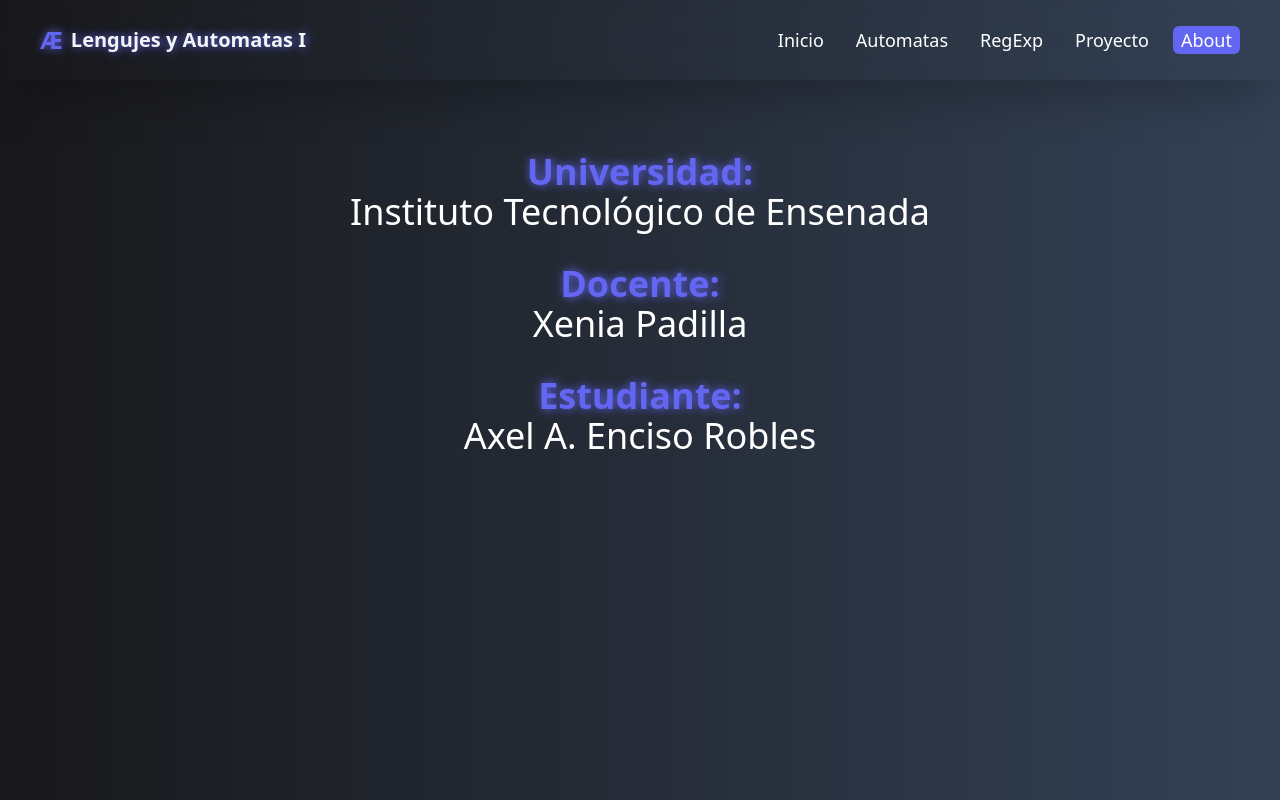
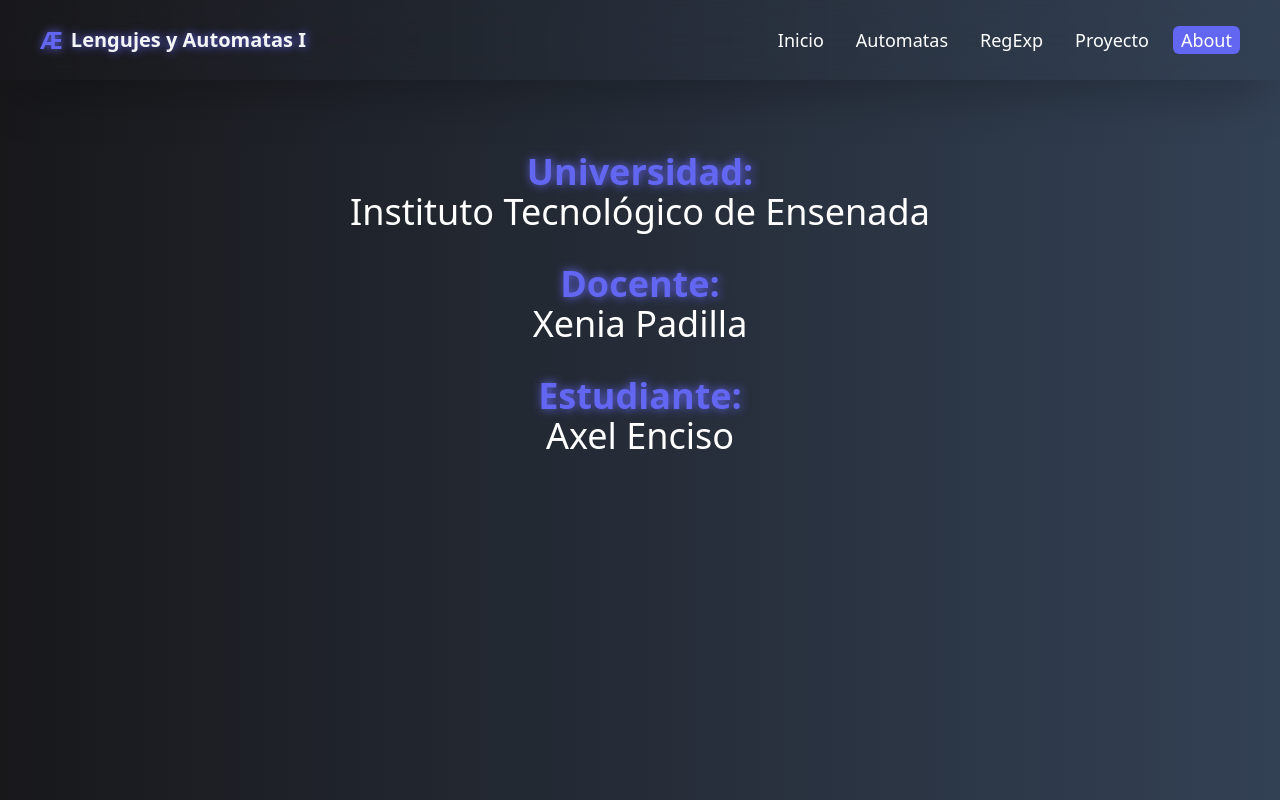
Before and after one commit to AxelTEC/lenguajes-y-automatas, a Next.js app: page /about in a window 1280 px wide. Built offline with nearby package versions, Linux system fonts and the light colour scheme.

Commit message:
Cambios páginas acerca de

```diff
--- a/app/about/page.jsx
+++ b/app/about/page.jsx
@@ -8,7 +8,7 @@
 				description="Instituto Tecnológico de Ensenada"
 			/>
 			<Data name="Docente" description="Xenia Padilla" />
-			<Data name="Estudiante" description="Axel A. Enciso Robles" />
+			<Data name="Estudiante" description="Axel Enciso" />
 		</ContentLayout>
 	);
 };
```
